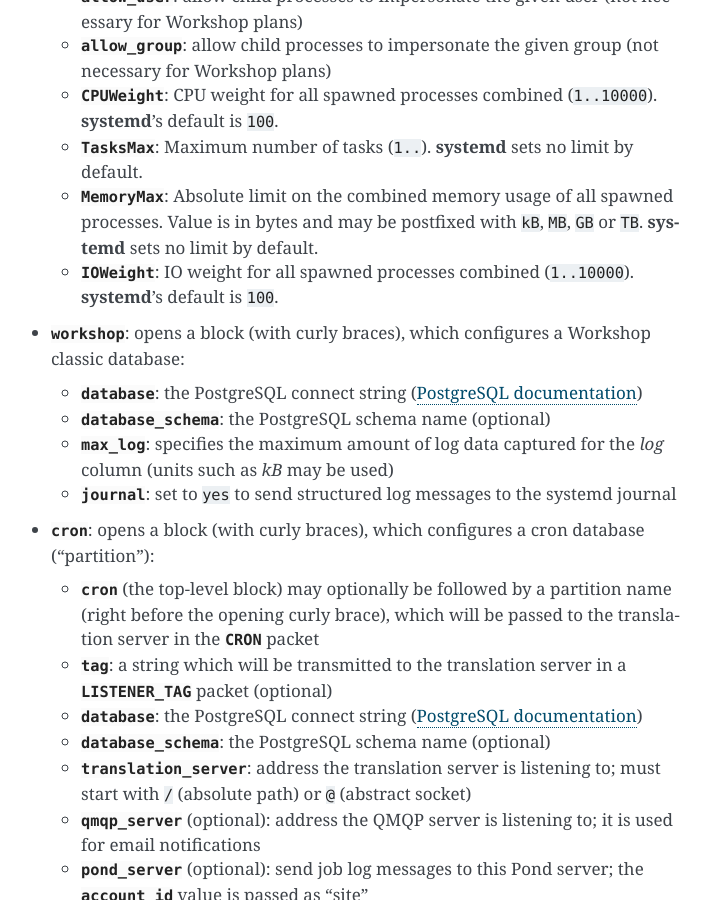
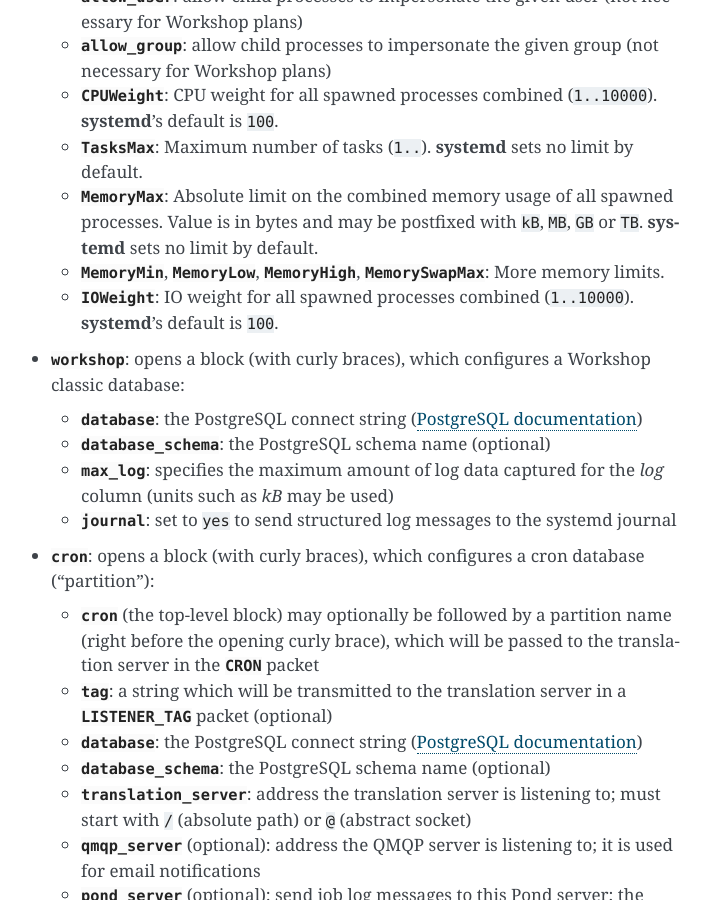
Before and after one commit to CM4all/workshop, a Sphinx documentation site: the page built from doc/index.rst, in a window 1280 px wide and 900 px high, scrolled down 1456 px. Shown: the whole window, without its empty margins (399-1110 px from the left). Built offline with Sphinx 7.4.7, drawn with Linux system fonts in a browser that asks for light colours.

Commit message:
update libcommon

```diff
--- a/doc/index.rst
+++ b/doc/index.rst
@@ -76,6 +76,8 @@
     of all spawned processes.  Value is in bytes and may be postfixed
     with ``kB``, ``MB``, ``GB`` or ``TB``.  :program:`systemd` sets no
     limit by default.
+  * :envvar:`MemoryMin`, :envvar:`MemoryLow`, :envvar:`MemoryHigh`,
+    :envvar:`MemorySwapMax`: More memory limits.
   * :envvar:`IOWeight`: IO weight for all spawned processes combined
     (``1..10000``).  :program:`systemd`'s default is :samp:`100`.
 
```
Also changed, not shown: 2 other files.
